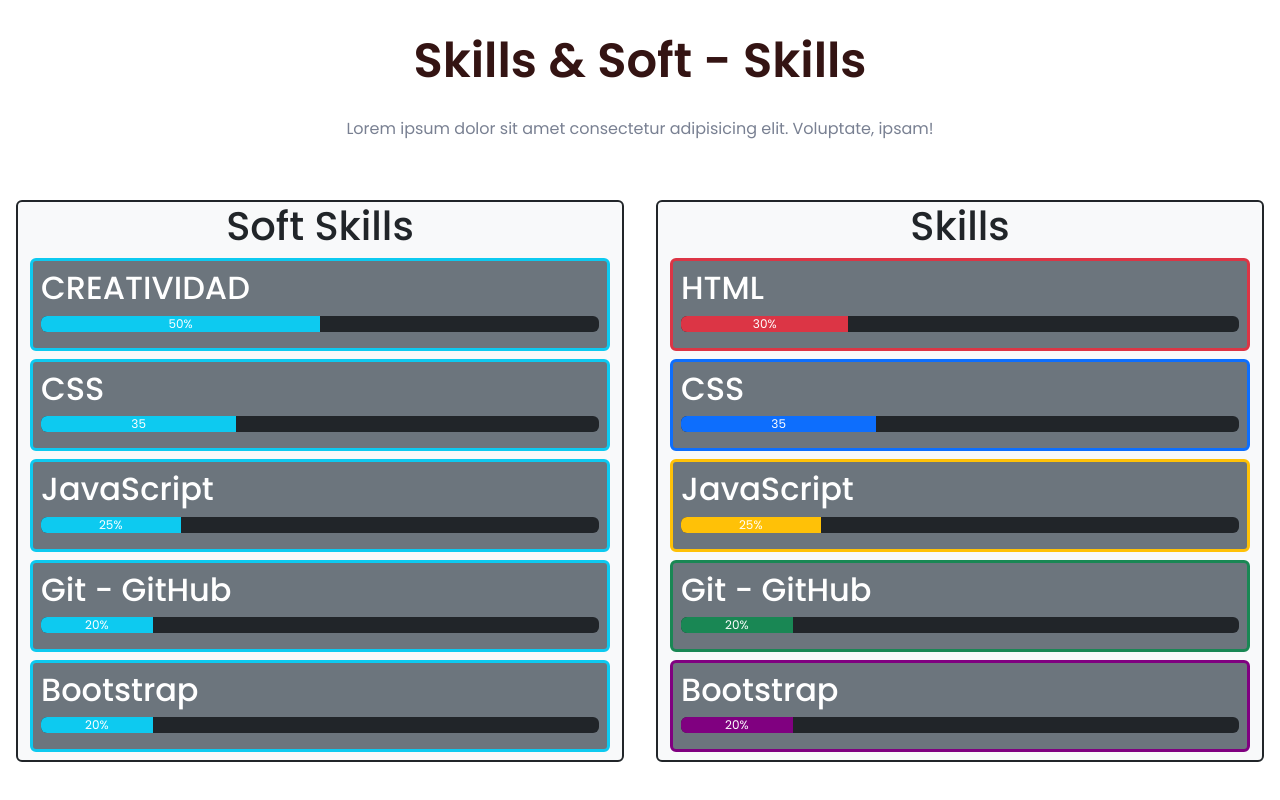
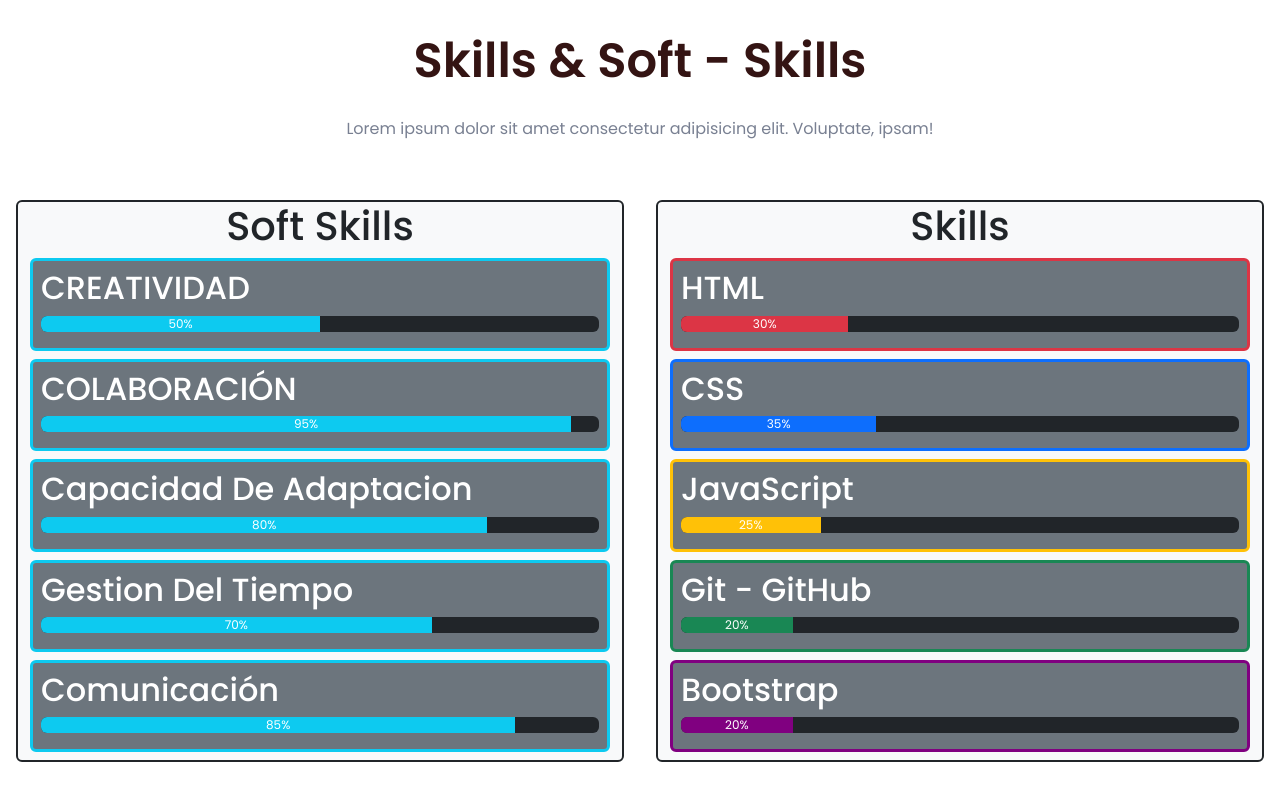
Before and after one commit to Ivan-Azcurra/Maquetado-Estatico-HTML, a plain HTML site: page index.html in a window 1280 px wide. Shown: the part 2571-3371 px from the top of the page. Drawn offline with Linux system fonts and the light colour scheme.

Commit message:
seccion skills terminada

```diff
--- a/index.html
+++ b/index.html
@@ -224,32 +224,32 @@
 
             </div>
             <div class="border border-3 border-info rounded bg-secondary p-2 mb-2">
-              <p class="h2 text-white">CSS</p>
+              <p class="h2 text-white text-uppercase">colaboración</p>
               <div class="progress mb-2 bg-dark">
-                <div class="progress-bar bg-info" role="progressbar" style="width: 35%" aria-valuenow="35"
-                  aria-valuemin="0" aria-valuemax="100">35</div>
+                <div class="progress-bar bg-info" role="progressbar" style="width: 95%" aria-valuenow="95"
+                  aria-valuemin="0" aria-valuemax="100">95%</div>
               </div>
             </div>
 
             <div class="border border-3 border-info rounded bg-secondary p-2 mb-2">
-              <p class="h2 text-white">JavaScript</p>
+              <p class="h2 text-white text-capitalize">capacidad de adaptacion</p>
               <div class="progress mb-2 bg-dark">
-                <div class="progress-bar bg-info" role="progressbar" style="width: 25%" aria-valuenow="25"
-                  aria-valuemin="0" aria-valuemax="100">25%</div>
+                <div class="progress-bar bg-info" role="progressbar" style="width: 80%" aria-valuenow="80"
+                  aria-valuemin="0" aria-valuemax="100">80%</div>
               </div>
             </div>
             <div class="border border-3 border-info rounded bg-secondary p-2 mb-2">
-              <p class="h2 text-white">Git - GitHub</p>
+              <p class="h2 text-white text-capitalize">gestion del tiempo</p>
               <div class="progress mb-2 bg-dark">
-                <div class="progress-bar bg-info" role="progressbar" style="width: 20%" aria-valuenow="20"
-                  aria-valuemin="0" aria-valuemax="100">20%</div>
+                <div class="progress-bar bg-info" role="progressbar" style="width: 70%" aria-valuenow="70"
+                  aria-valuemin="0" aria-valuemax="100">70%</div>
               </div>
             </div>
             <div class="border border-3 border-info rounded bg-secondary p-2 mb-2">
-              <p class="h2 text-white">Bootstrap</p>
+              <p class="h2 text-white text-capitalize">comunicación</p>
               <div class="progress mb-2 bg-dark">
-                <div class="progress-bar bg-info" role="progressbar" style="width: 20%" aria-valuenow="20"
-                  aria-valuemin="0" aria-valuemax="100">20%</div>
+                <div class="progress-bar bg-info" role="progressbar" style="width: 85%" aria-valuenow="85"
+                  aria-valuemin="0" aria-valuemax="100">85%</div>
               </div>
             </div>
           </div>
@@ -272,7 +272,7 @@
               <p class="h2 text-white">CSS</p>
               <div class="progress mb-2 bg-dark">
                 <div class="progress-bar bg-primary" role="progressbar" style="width: 35%" aria-valuenow="35"
-                  aria-valuemin="0" aria-valuemax="100">35</div>
+                  aria-valuemin="0" aria-valuemax="100">35%</div>
               </div>
             </div>
 
```
